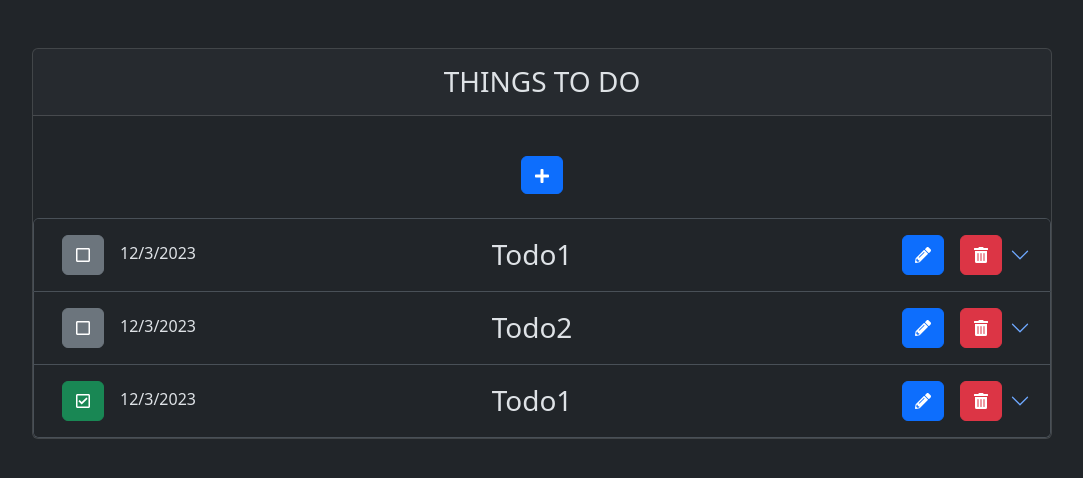
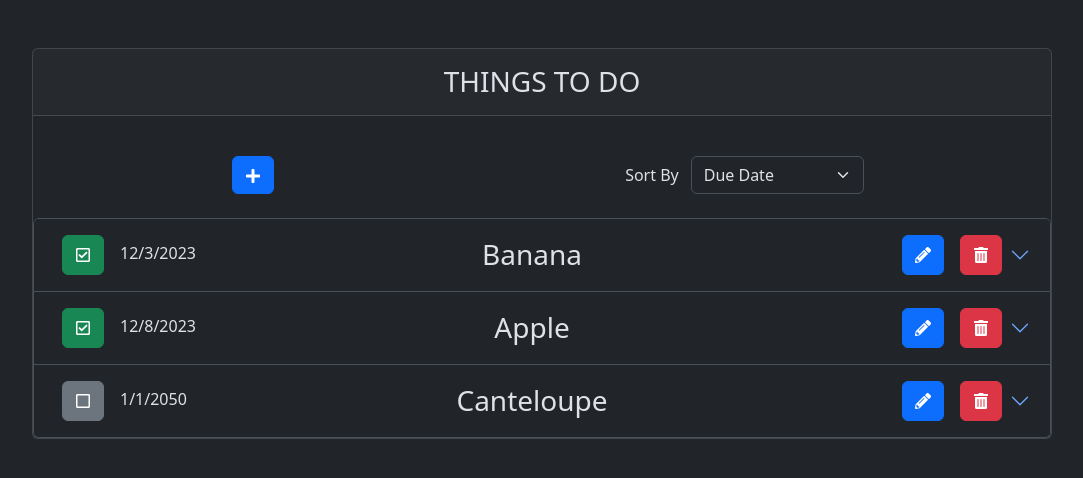
Before and after one commit to Puzzlebottom/northone-assessment, a React (Vite) app: page / in a window 1280 px wide. Shown: the top 478 px of the page, without its empty margins (98-1181 px from the left). Built offline with nearby package versions, Linux system fonts and the light colour scheme.

Commit message:
adds basic sorting functionality

```diff
--- a/src/components/App.tsx
+++ b/src/components/App.tsx
@@ -1,5 +1,5 @@
 import TodoList from "./TodoList"
-import { Button } from "react-bootstrap"
+import { Button, Form } from "react-bootstrap"
 import { FaPlus } from "react-icons/fa"
 import { useState } from "react"
 import TodoForm from "./TodoForm"
@@ -9,6 +9,7 @@ import { Todo } from "../interfaces/Todo"
 function App() {
 
   const [showForm, setShowForm] = useState<boolean>(false)
+  const [sortBy, setSortBy] = useState('dueDate')
   const { todos, selected, addTodo, updateTodo, deleteTodo, selectTodo } = useTodos()
 
   const handleAdd = () => {
@@ -19,6 +20,10 @@ function App() {
   const handleEdit = (todo: Todo) => {
     selectTodo(todo.id)
     setShowForm(true)
+  }
+
+  const handleSort = (e: React.ChangeEvent<HTMLSelectElement>) => {
+    setSortBy(e.currentTarget.value)
   }
 
   return (
@@ -33,8 +38,31 @@ function App() {
               <FaPlus />
             </Button>
           </div>
+          <div className="col-3">
+            <div className="row">
+              <label htmlFor="sort" className="col-auto col-form-label">
+                Sort By
+              </label>
+              <select
+                id="sort"
+                className="col form-select"
+                aria-label="sort by"
+                onChange={handleSort}
+              >
+                <option value="dueDate">Due Date</option>
+                <option value="name">Name</option>
+                <option value="status">Status</option>
+              </select>
+            </div>
+          </div>
         </div>
-        <TodoList todos={todos} deleteTodo={deleteTodo} updateTodo={updateTodo} editTodo={handleEdit} />
+        <TodoList
+          todos={todos}
+          deleteTodo={deleteTodo}
+          updateTodo={updateTodo}
+          editTodo={handleEdit}
+          sortBy={sortBy}
+        />
       </section>
 
       <TodoForm show={showForm} selected={selected} handleClose={() => setShowForm(false)} addTodo={addTodo} updateTodo={updateTodo} />
--- a/src/components/TodoList.tsx
+++ b/src/components/TodoList.tsx
@@ -7,12 +7,47 @@ interface Props {
   deleteTodo: (todoId: string) => void
   updateTodo: (todo: Todo) => void
   editTodo: (todo: Todo) => void
+  sortBy: string
 }
 
-function TodoList({ todos, deleteTodo, updateTodo, editTodo }: Props): React.JSX.Element {
+function TodoList({ todos, deleteTodo, updateTodo, editTodo, sortBy }: Props): React.JSX.Element {
+
+  let sortedTodos: Todo[];
+
+  switch (sortBy) {
+    case 'name':
+      sortedTodos = todos.sort((a, b) => {
+        const nameA = a.name.toLowerCase()
+        const nameB = b.name.toLowerCase()
+        if (nameA < nameB) return -1;
+        if (nameA > nameB) return 1;
+        return 0
+      })
+      break
+
+    case 'dueDate':
+      sortedTodos = todos.sort((a, b) => {
+        return new Date(a.dueDate).valueOf() - new Date(b.dueDate).valueOf()
+      })
+      break
+
+    case 'status':
+      const statusMap = {
+        PENDING: 0,
+        DONE: 1,
+      }
+      sortedTodos = todos.sort((a, b) => {
+        return statusMap[a.status] - statusMap[b.status]
+      })
+      break
+
+    default:
+      sortedTodos = todos;
+  }
+
   return (
     <Accordion>
-      {todos.map((todo) => (
+      {sortedTodos.map((todo) => (
         <TodoItem key={todo.id} todo={todo} deleteTodo={deleteTodo} updateTodo={updateTodo} editTodo={() => editTodo(todo)} />
       ))}
     </Accordion>
--- a/src/data/dummyTodos.ts
+++ b/src/data/dummyTodos.ts
@@ -3,24 +3,24 @@ import { Todo } from "../interfaces/Todo"
 const dummyTodos: Todo[] = [
   {
     id: '7d562630-9226-11ee-b9d1-0242ac120002',
-    name: 'Todo1',
+    name: 'Apple',
     description: 'A thing to do',
-    dueDate: new Date(),
-    status: 'PENDING'
+    dueDate: new Date('12-8-2023'),
+    status: 'DONE'
   },
   {
     id: '7d562888-9226-11ee-b9d1-0242ac120002',
-    name: 'Todo2',
+    name: 'Banana',
     description: 'Another thing to do',
     dueDate: new Date(),
-    status: 'PENDING'
+    status: 'DONE'
   },
   {
     id: '7d5629b4-9226-11ee-b9d1-0242ac120002',
-    name: 'Todo1',
+    name: 'Canteloupe',
     description: 'Yet another thing to do',
-    dueDate: new Date(),
-    status: 'DONE'
+    dueDate: new Date('1-1-2050'),
+    status: 'PENDING'
   },
 ]
 
--- a/src/hooks/useTodos.tsx
+++ b/src/hooks/useTodos.tsx
@@ -92,7 +92,6 @@ function useTodos(): {
     dispatch({ type: 'SELECT_TODO', todoId })
   }
 
-
   return {
     todos: state.todos,
     selected: state.selected,
```
